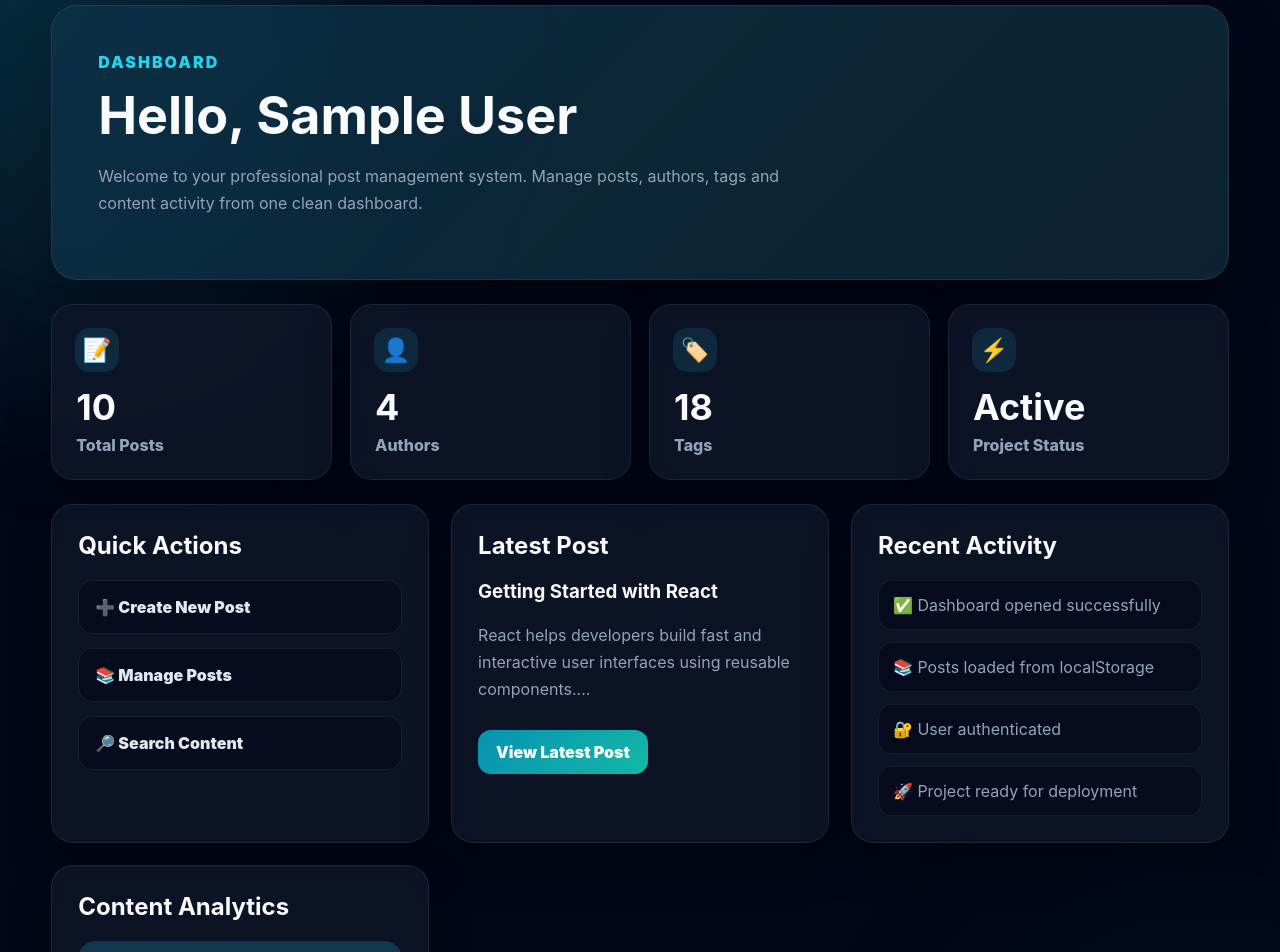
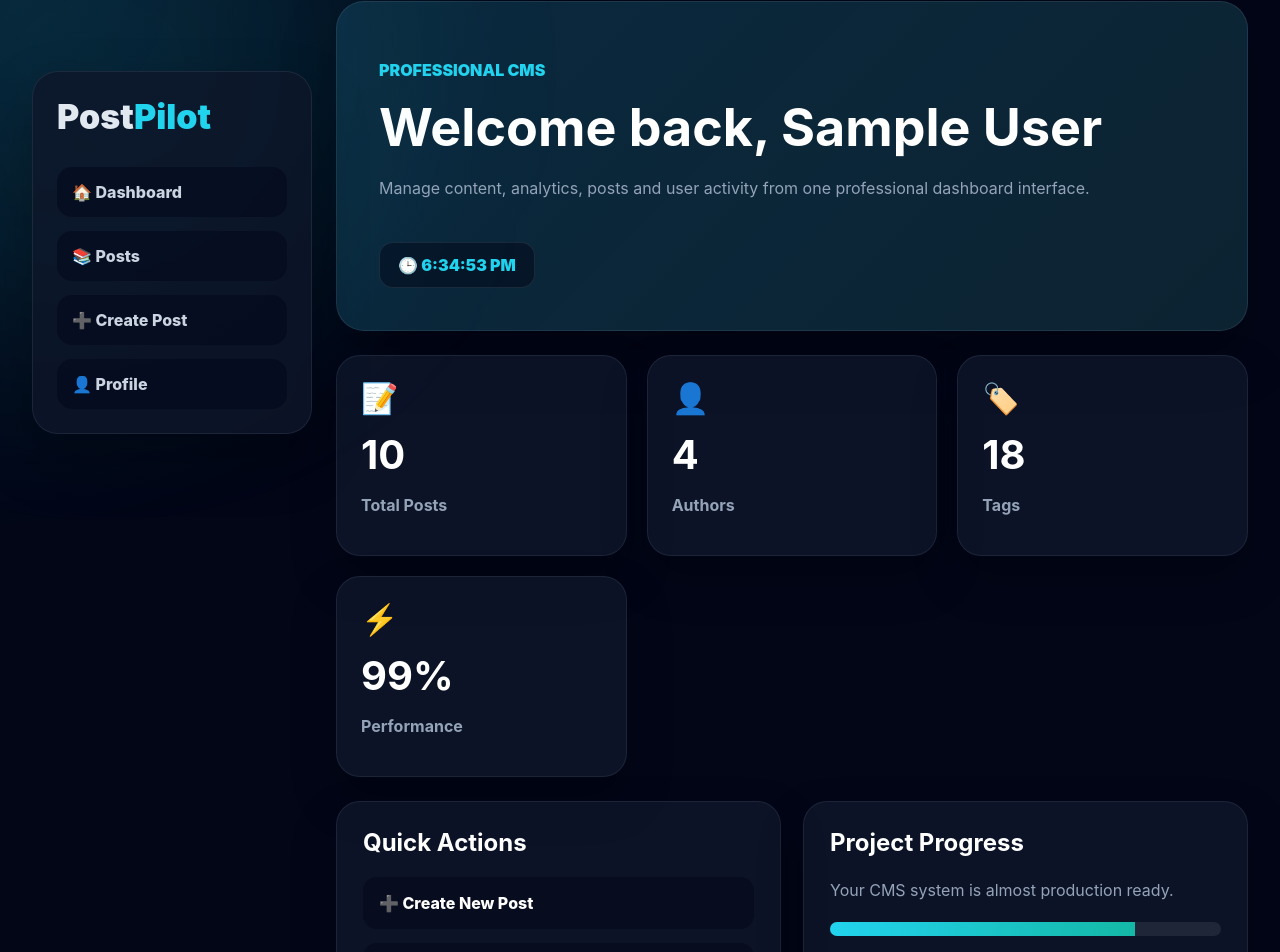
Before and after one commit to Kesarkarale/post-management-system, a React (Vite) app: page / in a window 1280 px wide. Shown: the part 106-1058 px from the top of the page. Built offline with nearby package versions, Linux system fonts and the light colour scheme; sample sign-in values are in the browser's storage.

Commit message:
Update Dashboard.jsx

```diff
--- a/src/pages/Dashboard.jsx
+++ b/src/pages/Dashboard.jsx
@@ -9,6 +9,7 @@ export default function Dashboard() {
   const { user } = useAuth();
 
   const [loading, setLoading] = useState(true);
+  const [time, setTime] = useState(new Date());
 
   const authors = new Set(posts.map((p) => p.author));
   const tags = new Set(posts.flatMap((p) => p.tags));
@@ -22,6 +23,14 @@ export default function Dashboard() {
     return () => clearTimeout(timer);
   }, []);
 
+  useEffect(() => {
+    const clock = setInterval(() => {
+      setTime(new Date());
+    }, 1000);
+
+    return () => clearInterval(clock);
+  }, []);
+
   const animations = `
     @keyframes fadeUp{
       from{
@@ -31,18 +40,6 @@ export default function Dashboard() {
       to{
         opacity:1;
         transform:translateY(0);
-      }
-    }
-
-    @keyframes pulse{
-      0%{
-        transform:scale(1);
-      }
-      50%{
-        transform:scale(1.05);
-      }
-      100%{
-        transform:scale(1);
       }
     }
   `;
@@ -58,163 +55,212 @@ export default function Dashboard() {
       position: "relative"
     },
 
-    wrap: {
-      width: "min(1180px,92%)",
+    glow1: {
+      position: "absolute",
+      width: 500,
+      height: 500,
+      borderRadius: "50%",
+      background: "rgba(34,211,238,.08)",
+      filter: "blur(120px)",
+      top: -150,
+      left: -150
+    },
+
+    glow2: {
+      position: "absolute",
+      width: 450,
+      height: 450,
+      borderRadius: "50%",
+      background: "rgba(20,184,166,.08)",
+      filter: "blur(120px)",
+      bottom: -150,
+      right: -150
+    },
+
+    layout: {
+      width: "min(1400px,95%)",
       margin: "auto",
-      padding: "34px 0",
-      position: "relative",
-      zIndex: 2
+      display: "grid",
+      gridTemplateColumns: "280px 1fr",
+      gap: 24,
+      padding: "30px 0"
+    },
+
+    sidebar: {
+      background: "rgba(15,23,42,.78)",
+      border: "1px solid rgba(148,163,184,.12)",
+      borderRadius: 26,
+      padding: 24,
+      height: "fit-content",
+      position: "sticky",
+      top: 100,
+      boxShadow: "0 25px 55px rgba(0,0,0,.28)"
+    },
+
+    brand: {
+      fontSize: 34,
+      fontWeight: 900,
+      marginBottom: 30
+    },
+
+    cyan: {
+      color: "#22d3ee"
+    },
+
+    menu: {
+      display: "grid",
+      gap: 14
+    },
+
+    nav: {
+      padding: 15,
+      borderRadius: 15,
+      background: "rgba(2,6,23,.45)",
+      color: "#cbd5e1",
+      textDecoration: "none",
+      fontWeight: 800,
+      transition: ".3s"
+    },
+
+    content: {
+      display: "grid",
+      gap: 24
     },
 
     hero: {
-      padding: 46,
-      borderRadius: 26,
-      marginBottom: 24,
+      padding: 42,
+      borderRadius: 28,
       background:
         "linear-gradient(135deg,rgba(8,145,178,.18),rgba(20,184,166,.10)),rgba(15,23,42,.78)",
       border: "1px solid rgba(148,163,184,.14)",
-      boxShadow: "0 25px 55px rgba(0,0,0,.28)",
-      animation: "fadeUp .7s ease"
+      animation: "fadeUp .7s ease",
+      boxShadow: "0 25px 55px rgba(0,0,0,.28)"
     },
 
-    eyebrow: {
-      color: "#22d3ee",
-      letterSpacing: 2,
-      fontWeight: 900,
-      margin: 0
-    },
-
-    h1: {
+    title: {
       fontSize: 52,
-      color: "#f8fafc",
-      margin: "12px 0"
+      margin: "10px 0",
+      color: "#fff"
     },
 
     text: {
       color: "#94a3b8",
-      lineHeight: 1.7,
-      maxWidth: 720
+      lineHeight: 1.7
+    },
+
+    clock: {
+      marginTop: 24,
+      display: "inline-block",
+      padding: "12px 18px",
+      borderRadius: 14,
+      background: "rgba(2,6,23,.5)",
+      border: "1px solid rgba(148,163,184,.14)",
+      color: "#22d3ee",
+      fontWeight: 900
     },
 
     stats: {
       display: "grid",
-      gridTemplateColumns: "repeat(auto-fit,minmax(210px,1fr))",
-      gap: 18,
-      marginBottom: 24
+      gridTemplateColumns: "repeat(auto-fit,minmax(230px,1fr))",
+      gap: 20
     },
 
     card: {
-      background: "rgba(15,23,42,.80)",
-      border: "1px solid rgba(148,163,184,.14)",
-      borderRadius: 22,
       padding: 24,
+      borderRadius: 24,
+      background: "rgba(15,23,42,.82)",
+      border: "1px solid rgba(148,163,184,.12)",
       boxShadow: "0 22px 45px rgba(0,0,0,.25)",
       transition: ".3s",
-      cursor: "pointer",
-      backdropFilter: "blur(10px)"
+      cursor: "pointer"
     },
 
     icon: {
-      width: 42,
-      height: 42,
-      borderRadius: 14,
-      display: "grid",
-      placeItems: "center",
-      background: "rgba(34,211,238,.12)",
-      color: "#22d3ee",
-      fontSize: 22,
-      marginBottom: 14,
-      animation: "pulse 2s infinite"
+      fontSize: 30,
+      marginBottom: 14
     },
 
     num: {
-      fontSize: 36,
-      color: "#f8fafc",
-      margin: 0
+      fontSize: 40,
+      margin: 0,
+      color: "#fff"
     },
 
     label: {
       color: "#94a3b8",
-      fontWeight: 800,
-      margin: "6px 0 0"
+      fontWeight: 700
     },
 
     grid: {
       display: "grid",
-      gridTemplateColumns: "repeat(auto-fit,minmax(320px,1fr))",
+      gridTemplateColumns: "repeat(auto-fit,minmax(340px,1fr))",
       gap: 22
     },
 
     panel: {
-      background: "rgba(15,23,42,.80)",
-      border: "1px solid rgba(148,163,184,.14)",
-      borderRadius: 22,
       padding: 26,
-      boxShadow: "0 22px 45px rgba(0,0,0,.25)",
-      transition: ".3s",
-      backdropFilter: "blur(10px)"
+      borderRadius: 24,
+      background: "rgba(15,23,42,.82)",
+      border: "1px solid rgba(148,163,184,.12)",
+      boxShadow: "0 22px 45px rgba(0,0,0,.25)"
     },
 
     h2: {
-      color: "#f8fafc",
+      color: "#fff",
       marginTop: 0
     },
 
     action: {
       display: "block",
       padding: 16,
-      borderRadius: 15,
-      background: "rgba(2,6,23,.48)",
-      color: "#e2e8f0",
-      border: "1px solid rgba(148,163,184,.12)",
-      fontWeight: 900,
+      borderRadius: 14,
+      marginBottom: 14,
+      background: "rgba(2,6,23,.45)",
+      color: "#fff",
       textDecoration: "none",
-      marginBottom: 14,
-      transition: ".25s"
+      fontWeight: 800
     },
 
-    primary: {
-      display: "inline-block",
-      background: "linear-gradient(135deg,#0891b2,#14b8a6)",
-      padding: "12px 18px",
-      borderRadius: 13,
-      color: "#fff",
-      fontWeight: 900,
-      textDecoration: "none",
-      marginTop: 10,
-      transition: ".25s"
-    },
-
-    activity: {
-      display: "grid",
-      gap: 12,
+    progressWrap: {
       marginTop: 18
     },
 
-    activityItem: {
-      padding: 14,
-      borderRadius: 14,
-      background: "rgba(2,6,23,.45)",
-      border: "1px solid rgba(148,163,184,.10)",
-      color: "#94a3b8"
+    progressBar: {
+      height: 14,
+      borderRadius: 999,
+      background: "rgba(255,255,255,.08)",
+      overflow: "hidden"
     },
 
-    barWrap: {
-      height: 220,
-      borderRadius: 18,
-      background:
-        "linear-gradient(180deg,rgba(34,211,238,.20),rgba(15,23,42,.20))",
-      padding: 18,
-      display: "flex",
-      alignItems: "end",
-      gap: 12
+    fill: {
+      width: "78%",
+      height: "100%",
+      background: "linear-gradient(90deg,#22d3ee,#14b8a6)"
     },
 
-    bar: {
-      flex: 1,
-      borderRadius: 999,
-      background: "linear-gradient(180deg,#22d3ee,#0f766e)",
-      transition: ".3s"
+    users: {
+      display: "grid",
+      gap: 14,
+      marginTop: 20
+    },
+
+    userCard: {
+      display: "flex",
+      alignItems: "center",
+      gap: 14,
+      padding: 14,
+      borderRadius: 16,
+      background: "rgba(2,6,23,.45)"
+    },
+
+    avatar: {
+      width: 48,
+      height: 48,
+      borderRadius: "50%",
+      display: "grid",
+      placeItems: "center",
+      background: "linear-gradient(135deg,#0891b2,#14b8a6)",
+      fontWeight: 900
     }
   };
 
@@ -225,270 +271,157 @@ export default function Dashboard() {
       <style>{animations}</style>
 
       <main style={s.page}>
-        <div
-          style={{
-            position: "absolute",
-            width: 500,
-            height: 500,
-            borderRadius: "50%",
-            background: "rgba(34,211,238,.08)",
-            filter: "blur(120px)",
-            top: -150,
-            left: -150
-          }}
-        />
+        <div style={s.glow1}></div>
+        <div style={s.glow2}></div>
 
-        <div
-          style={{
-            position: "absolute",
-            width: 450,
-            height: 450,
-            borderRadius: "50%",
-            background: "rgba(20,184,166,.08)",
-            filter: "blur(120px)",
-            bottom: -150,
-            right: -150
-          }}
-        />
+        <div style={s.layout}>
+          <aside style={s.sidebar}>
+            <div style={s.brand}>
+              Post<span style={s.cyan}>Pilot</span>
+            </div>
 
-        <div style={s.wrap}>
-          <section style={s.hero}>
-            <p style={s.eyebrow}>DASHBOARD</p>
+            <div style={s.menu}>
+              <Link style={s.nav} to="/">🏠 Dashboard</Link>
+              <Link style={s.nav} to="/posts">📚 Posts</Link>
+              <Link style={s.nav} to="/posts/new">➕ Create Post</Link>
+              <Link style={s.nav} to="/profile">👤 Profile</Link>
+            </div>
+          </aside>
 
-            <h1 style={s.h1}>
-              Hello, {user?.name || "User"}
+          <section style={s.content}>
+            <div style={s.hero}>
+              <p style={{ color: "#22d3ee", fontWeight: 900 }}>
+                PROFESSIONAL CMS
+              </p>
+
+              <h1 style={s.title}>
+                Welcome back, {user?.name}
               </h1>
 
               <p style={s.text}>
-              Welcome to your professional post management system.
-              Manage posts, authors, tags and content activity
-              from one clean dashboard.
+                Manage content, analytics, posts and user activity
+                from one professional dashboard interface.
               </p>
-          </section>
+
+              <div style={s.clock}>
+                🕒 {time.toLocaleTimeString()}
+              </div>
+            </div>
 
             <section style={s.stats}>
+              {[
+                ["📝", posts.length, "Total Posts"],
+                ["👤", authors.size, "Authors"],
+                ["🏷️", tags.size, "Tags"],
+                ["⚡", "99%", "Performance"]
+              ].map((item, i) => (
                 <div
+                  key={i}
                   style={s.card}
                   onMouseEnter={(e) => {
                     e.currentTarget.style.transform =
                       "translateY(-8px)";
-                e.currentTarget.style.boxShadow =
-                  "0 30px 60px rgba(34,211,238,.18)";
                   }}
                   onMouseLeave={(e) => {
                     e.currentTarget.style.transform =
-                  "translateY(0px)";
-                e.currentTarget.style.boxShadow =
-                  "0 22px 45px rgba(0,0,0,.25)";
+                      "translateY(0)";
                   }}
                 >
-              <div style={s.icon}>📝</div>
-              <h3 style={s.num}>{posts.length}</h3>
-              <p style={s.label}>Total Posts</p>
+                  <div style={s.icon}>{item[0]}</div>
+
+                  <h2 style={s.num}>{item[1]}</h2>
+
+                  <p style={s.label}>{item[2]}</p>
                 </div>
-
-            <div
-              style={s.card}
-              onMouseEnter={(e) => {
-                e.currentTarget.style.transform =
-                  "translateY(-8px)";
-                e.currentTarget.style.boxShadow =
-                  "0 30px 60px rgba(34,211,238,.18)";
-              }}
-              onMouseLeave={(e) => {
-                e.currentTarget.style.transform =
-                  "translateY(0px)";
-                e.currentTarget.style.boxShadow =
-                  "0 22px 45px rgba(0,0,0,.25)";
-              }}
-            >
-              <div style={s.icon}>👤</div>
-              <h3 style={s.num}>{authors.size}</h3>
-              <p style={s.label}>Authors</p>
-            </div>
-
-            <div
-              style={s.card}
-              onMouseEnter={(e) => {
-                e.currentTarget.style.transform =
-                  "translateY(-8px)";
-                e.currentTarget.style.boxShadow =
-                  "0 30px 60px rgba(34,211,238,.18)";
-              }}
-              onMouseLeave={(e) => {
-                e.currentTarget.style.transform =
-                  "translateY(0px)";
-                e.currentTarget.style.boxShadow =
-                  "0 22px 45px rgba(0,0,0,.25)";
-              }}
-            >
-              <div style={s.icon}>🏷️</div>
-              <h3 style={s.num}>{tags.size}</h3>
-              <p style={s.label}>Tags</p>
-            </div>
-
-            <div
-              style={s.card}
-              onMouseEnter={(e) => {
-                e.currentTarget.style.transform =
-                  "translateY(-8px)";
-                e.currentTarget.style.boxShadow =
-                  "0 30px 60px rgba(34,211,238,.18)";
-              }}
-              onMouseLeave={(e) => {
-                e.currentTarget.style.transform =
-                  "translateY(0px)";
-                e.currentTarget.style.boxShadow =
-                  "0 22px 45px rgba(0,0,0,.25)";
-              }}
-            >
-              <div style={s.icon}>⚡</div>
-              <h3 style={s.num}>
-                {latest ? "Active" : "Empty"}
-              </h3>
-              <p style={s.label}>Project Status</p>
-            </div>
+              ))}
             </section>
 
             <section style={s.grid}>
-            <div
-              style={s.panel}
-              onMouseEnter={(e) => {
-                e.currentTarget.style.transform =
-                  "translateY(-6px)";
-              }}
-              onMouseLeave={(e) => {
-                e.currentTarget.style.transform =
-                  "translateY(0px)";
-              }}
-            >
+              <div style={s.panel}>
                 <h2 style={s.h2}>Quick Actions</h2>
 
-              <Link
-                style={s.action}
-                to="/posts/new"
-              >
+                <Link style={s.action} to="/posts/new">
                   ➕ Create New Post
                 </Link>
 
-              <Link
-                style={s.action}
-                to="/posts"
-              >
+                <Link style={s.action} to="/posts">
                   📚 Manage Posts
                 </Link>
 
-              <Link
-                style={s.action}
-                to="/posts"
-              >
+                <Link style={s.action} to="/posts">
                   🔎 Search Content
                 </Link>
               </div>
 
-            <div
-              style={s.panel}
-              onMouseEnter={(e) => {
-                e.currentTarget.style.transform =
-                  "translateY(-6px)";
-              }}
-              onMouseLeave={(e) => {
-                e.currentTarget.style.transform =
-                  "translateY(0px)";
-              }}
-            >
+              <div style={s.panel}>
+                <h2 style={s.h2}>Project Progress</h2>
+
+                <p style={s.text}>
+                  Your CMS system is almost production ready.
+                </p>
+
+                <div style={s.progressWrap}>
+                  <div style={s.progressBar}>
+                    <div style={s.fill}></div>
+                  </div>
+                </div>
+
+                <p style={{ marginTop: 12, color: "#22d3ee" }}>
+                  78% Completed
+                </p>
+              </div>
+
+              <div style={s.panel}>
                 <h2 style={s.h2}>Latest Post</h2>
 
                 {latest ? (
                   <>
-                  <h3 style={{ color: "#f8fafc" }}>
+                    <h3 style={{ color: "#fff" }}>
                       {latest.title}
                     </h3>
 
                     <p style={s.text}>
-                    {latest.content.slice(0, 150)}...
+                      {latest.content.slice(0, 120)}...
                     </p>
 
                     <Link
-                    style={s.primary}
+                      style={s.action}
                       to={`/posts/${latest.id}`}
                     >
-                    View Latest Post
+                      Open Post
                     </Link>
                   </>
                 ) : (
                   <p style={s.text}>
                     No posts available yet.
-                  Create your first post.
                   </p>
                 )}
               </div>
 
-            <div
-              style={s.panel}
-              onMouseEnter={(e) => {
-                e.currentTarget.style.transform =
-                  "translateY(-6px)";
-              }}
-              onMouseLeave={(e) => {
-                e.currentTarget.style.transform =
-                  "translateY(0px)";
-              }}
-            >
-              <h2 style={s.h2}>Recent Activity</h2>
+              <div style={s.panel}>
+                <h2 style={s.h2}>Recent Users</h2>
 
-              <div style={s.activity}>
-                <div style={s.activityItem}>
-                  ✅ Dashboard opened successfully
+                <div style={s.users}>
+                  {[1,2,3].map((u) => (
+                    <div key={u} style={s.userCard}>
+                      <div style={s.avatar}>
+                        {user?.name?.charAt(0)}
                       </div>
 
-                <div style={s.activityItem}>
-                  📚 Posts loaded from localStorage
+                      <div>
+                        <div style={{ fontWeight: 800 }}>
+                          {user?.name}
                         </div>
 
-                <div style={s.activityItem}>
-                  🔐 User authenticated
-                </div>
-
-                <div style={s.activityItem}>
-                  🚀 Project ready for deployment
+                        <div style={{ color: "#94a3b8" }}>
+                          Active Member
                         </div>
                       </div>
                     </div>
-
-            <div
-              style={s.panel}
-              onMouseEnter={(e) => {
-                e.currentTarget.style.transform =
-                  "translateY(-6px)";
-              }}
-              onMouseLeave={(e) => {
-                e.currentTarget.style.transform =
-                  "translateY(0px)";
-              }}
-            >
-              <h2 style={s.h2}>Content Analytics</h2>
-
-              <div style={s.barWrap}>
-                {[45, 70, 55, 85, 60, 95, 75].map(
-                  (h, i) => (
-                    <div
-                      key={i}
-                      style={{
-                        ...s.bar,
-                        height: `${h}%`
-                      }}
-                      onMouseEnter={(e) => {
-                        e.currentTarget.style.opacity = ".8";
-                      }}
-                      onMouseLeave={(e) => {
-                        e.currentTarget.style.opacity = "1";
-                      }}
-                    />
-                  )
-                )}
+                  ))}
                 </div>
               </div>
+            </section>
           </section>
         </div>
       </main>
```
Lines whose indentation alone changed are shown as unchanged.
